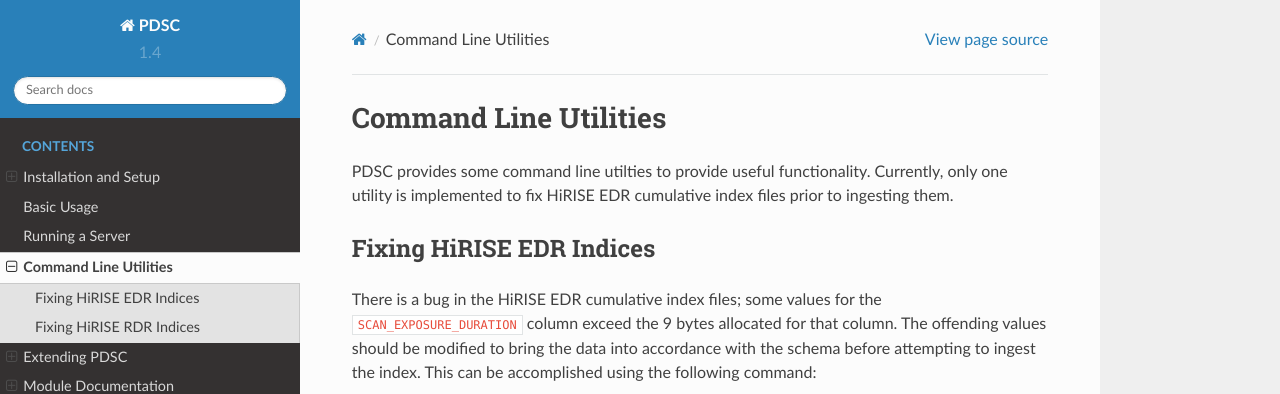
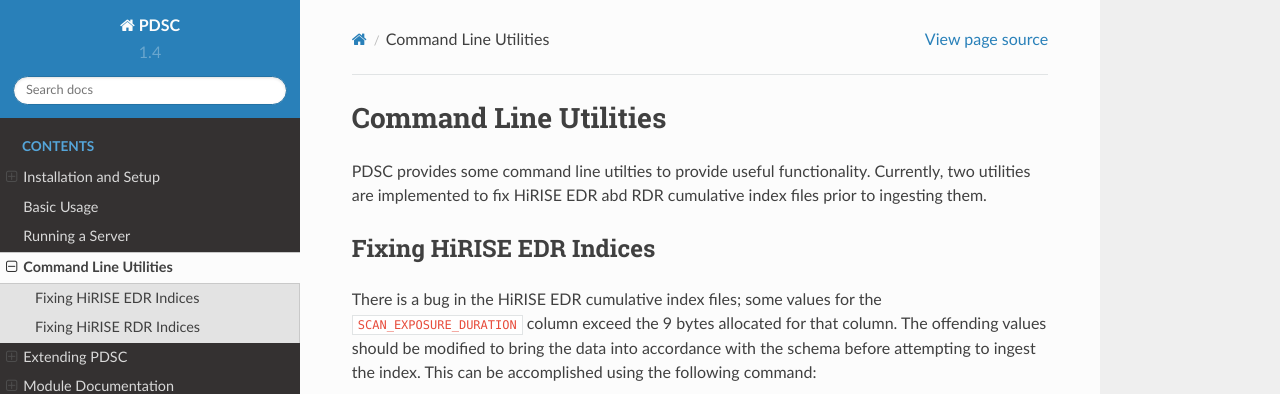
Before and after one commit to JPLMLIA/pdsc, a Sphinx documentation site: the page built from docs/Utilities.rst, in a window 1280 px wide and 1054 px high. Shown: the top 394 px of the window. Built offline with Sphinx 7.4.7 and the Read the Docs theme 2.0.0, drawn with Linux system fonts in a browser that asks for light colours.

Commit message:
update Command Line Utilities doc #42

```diff
--- a/docs/Utilities.rst
+++ b/docs/Utilities.rst
@@ -2,8 +2,8 @@ Command Line Utilities
 ======================
 
 PDSC provides some command line utilties to provide useful functionality.
-Currently, only one utility is implemented to fix HiRISE EDR cumulative index
-files prior to ingesting them.
+Currently, two utilities are implemented to fix HiRISE EDR abd RDR cumulative
+index files prior to ingesting them.
 
 Fixing HiRISE EDR Indices
 -------------------------
```
